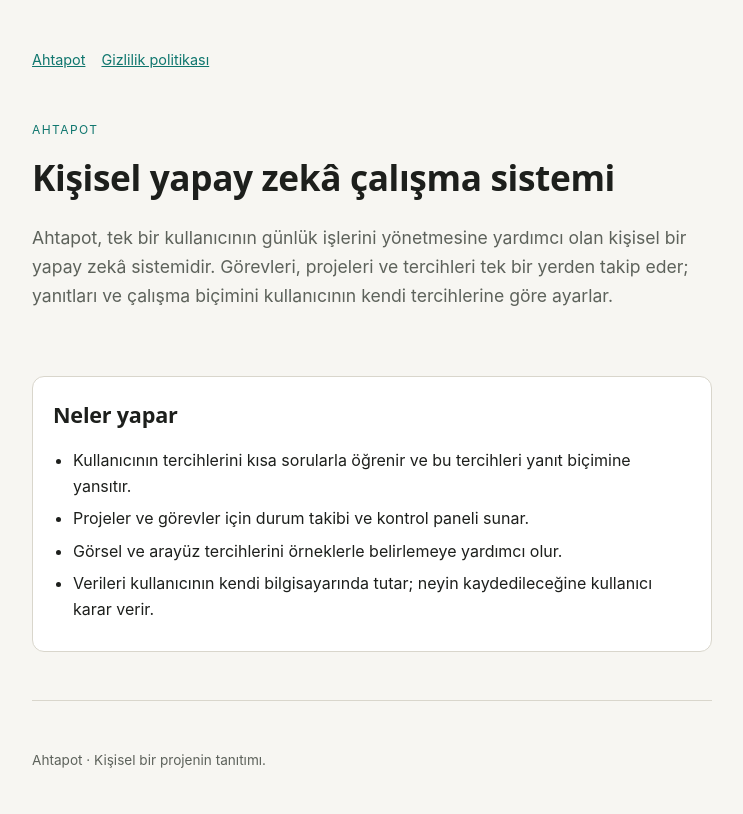
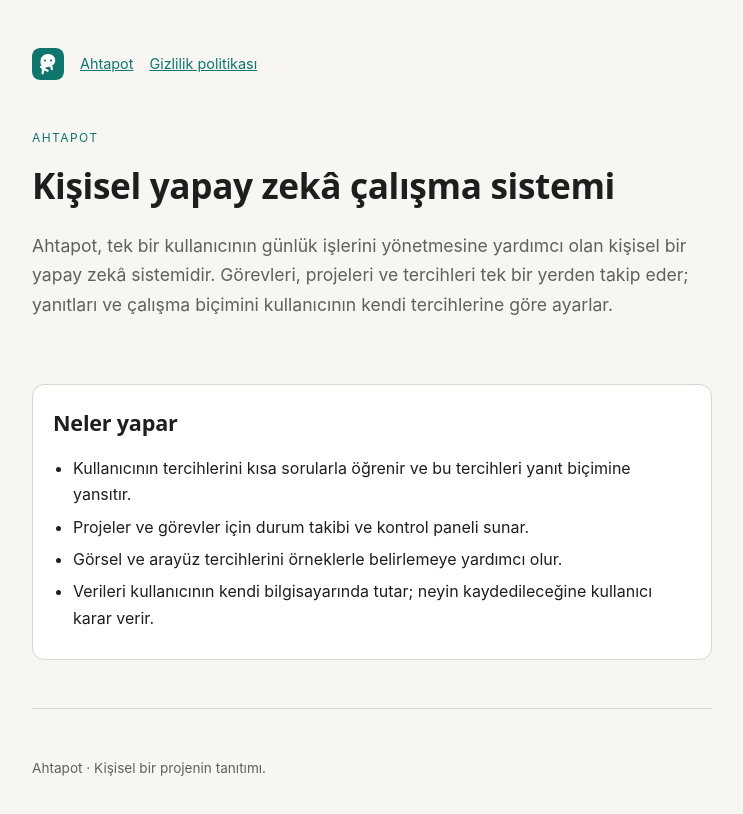
Before and after one commit to katxjhuun/ahtapot-site, a plain HTML site: page index.html in a window 1280 px wide. Shown: the whole page, without its empty margins (268-1011 px from the left). Drawn offline with Linux system fonts and the light colour scheme.

Commit message:
feat: add Ahtapot logo and favicon

```diff
--- a/index.html
+++ b/index.html
@@ -4,6 +4,7 @@
 <meta charset="utf-8">
 <meta name="viewport" content="width=device-width, initial-scale=1, viewport-fit=cover">
 <title>Ahtapot</title>
+<link rel="icon" href="logo.svg" type="image/svg+xml">
 <style>
 :root {
   --bg: #f7f6f2;
@@ -62,7 +63,7 @@ footer { font-size: 0.85rem; color: var(--muted); }
 </head>
 <body>
 <main>
-<nav class="meta" style="display:flex;gap:16px"><a href="index.html">Ahtapot</a><a href="privacy.html">Gizlilik politikası</a></nav>
+<nav class="meta" style="display:flex;align-items:center;gap:16px"><img src="logo.svg" alt="Ahtapot logosu" width="32" height="32" style="border-radius:8px"><a href="index.html">Ahtapot</a><a href="privacy.html">Gizlilik politikası</a></nav>
 <section>
   <p class="eyebrow">Ahtapot</p>
   <h1>Kişisel yapay zekâ çalışma sistemi</h1>
```
Also changed, not shown: privacy.html (+2 -1 lines), logo.svg (added).
